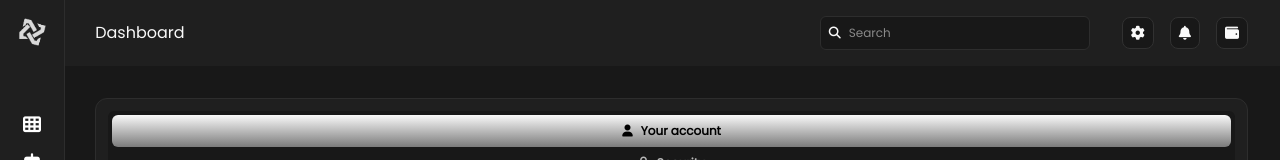
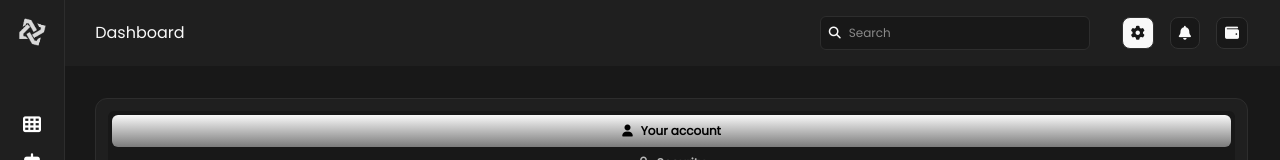
Before and after one commit to Hardy101/liquiDex, a React (Vite) app in the folder frontend/: page /settings in a window 1280 px wide. Shown: the top 160 px of the page. Built offline with nearby package versions, Linux system fonts and the light colour scheme.

Commit message:
navbar active logic

```diff
--- a/frontend/src/components/navbar.tsx
+++ b/frontend/src/components/navbar.tsx
@@ -2,6 +2,11 @@ import React from "react";
 import { Link } from "react-router-dom";
 
 const NavBar: React.FC = () => {
+  const navbarlinks = [
+    { icon: "fa-solid fa-gear", path: "/settings", status: "not-active" },
+    { icon: "fa-solid fa-bell", path: "/notifications", status: "not-active" },
+    { icon: "fa-solid fa-wallet", path: "#", status: "not-active" },
+  ];
   return (
     <>
       <nav className="flex gap-8 px-8 py-4 bg-dark-2 text-light-1">
@@ -21,30 +26,18 @@ const NavBar: React.FC = () => {
         </form>
 
         <ul className="flex gap-4 my-auto text-sm">
-          <li>
-            <Link
-              to="/settings"
-              className="bg-dark-1 border-1 border-dark-3 rounded-lg p-2 flex"
-            >
-              <i className="fa-solid fa-gear m-auto"></i>
-            </Link>
-          </li>
-          <li>
-            <Link
-              to="/notifications"
-              className="bg-dark-1 border-1 border-dark-3 rounded-lg p-2 flex"
-            >
-              <i className="fa-solid fa-bell m-auto"></i>
-            </Link>
-          </li>
-          <li>
-            <Link
-              to="#"
-              className="bg-dark-1 border-1 border-dark-3 rounded-lg p-2 flex"
-            >
-              <i className="fa-solid fa-wallet m-auto"></i>
-            </Link>
-          </li>
+          {navbarlinks.map(({ icon, path, status }, index) => {
+            const isActive = location.pathname === path ? "active" : status;
+            return (
+              <Link
+                key={index}
+                to={path}
+                className={`bg-dark-1 border-1 border-dark-3 rounded-lg p-2 flex ${isActive}`}
+              >
+                <i className={`${icon} m-auto`}></i>
+              </Link>
+            );
+          })}
         </ul>
       </nav>
     </>
```
